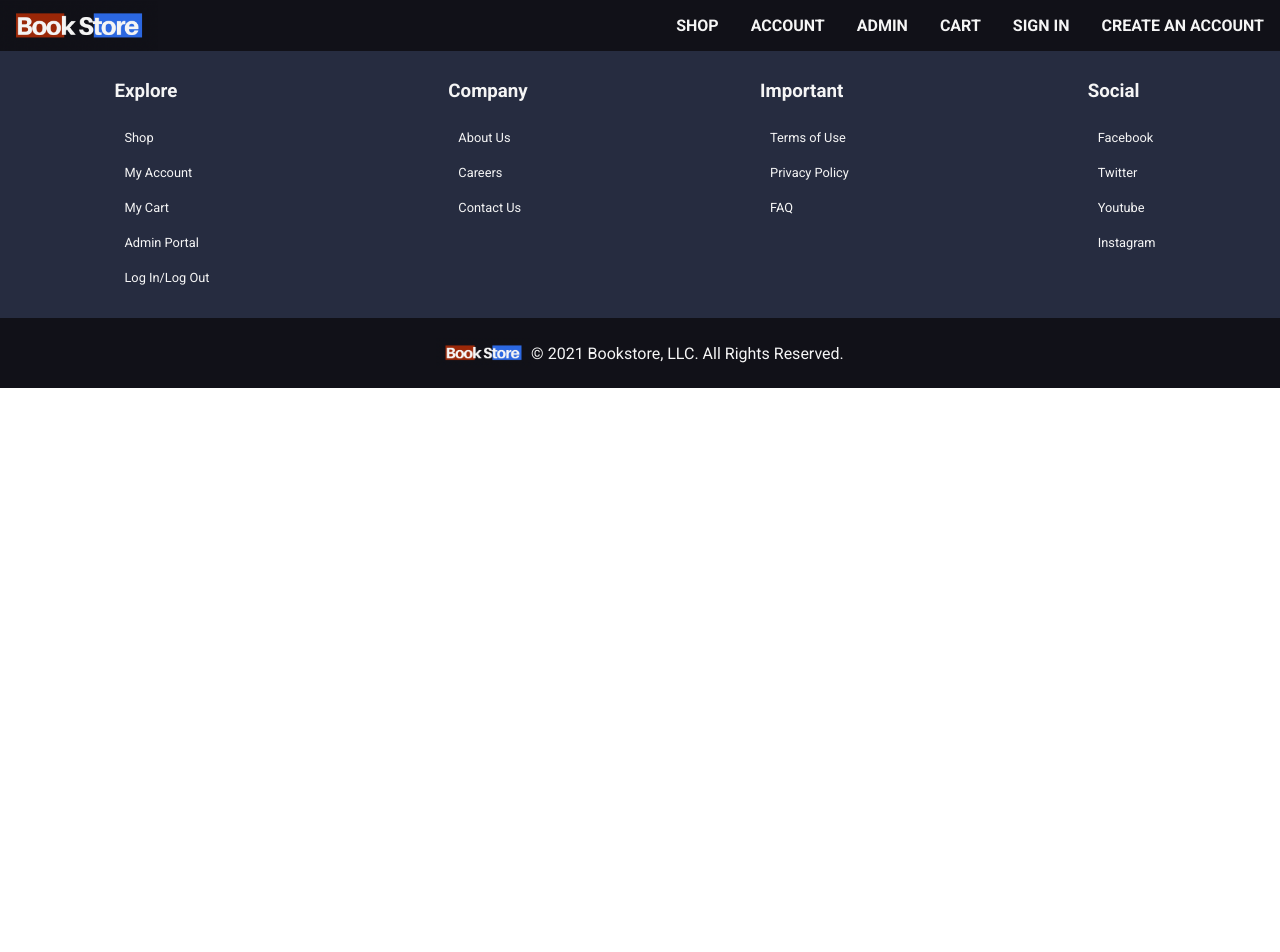
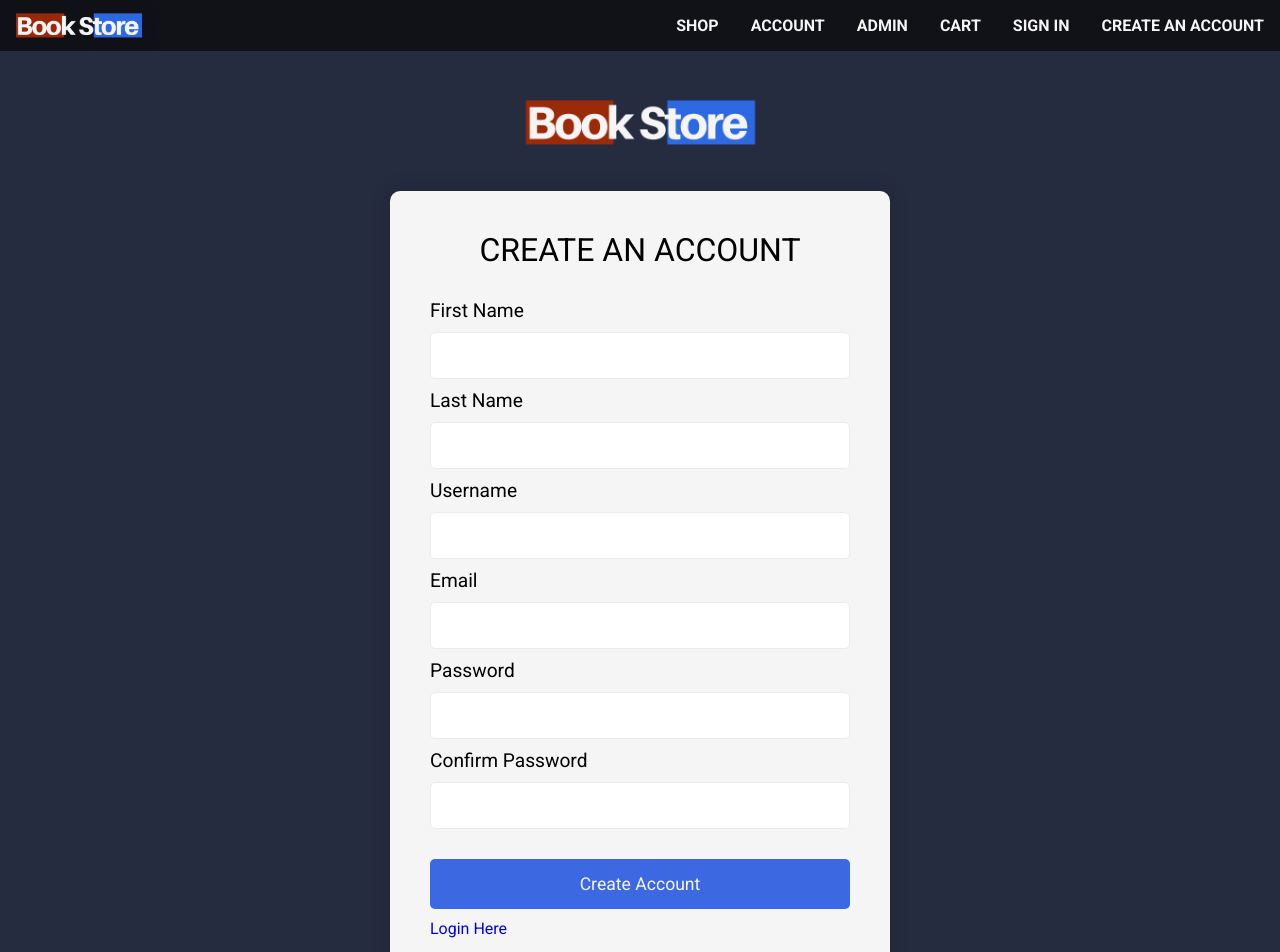
Before and after one commit to joshuasells/termProjectAWAD, a React (Create React App) app: page /createaccount in a window 1280 px wide. Shown: the top 952 px of the page. Before the commit the page ends 800 px from the top, so only its background shows below. Built offline with nearby package versions, Linux system fonts and the light colour scheme.

Commit message:
adds functionality to a couple nav links, closes the nav when a nav links is clicked

```diff
--- a/src/components/App.js
+++ b/src/components/App.js
@@ -14,7 +14,16 @@ class App extends Component {
           <Navbar />
           <Switch>
             <Route exact path="/" component={Header} />
-            <Route exact path="/signin" component={Login} />
+            <Route exact path="/signin" render={(props) => {
+              return (
+                <Login login={true} />
+              )
+            }} />
+            <Route exact path="/createaccount" render={(props) => {
+              return (
+                <Login login={false} />
+              )
+            }} />
           </Switch>
           <Footer />
         </div>
--- a/src/components/micro-components/Header.js
+++ b/src/components/micro-components/Header.js
@@ -1,4 +1,5 @@
 import React from 'react';
+import { Link } from 'react-router-dom';
 import Button from './Button';
 import bookLover from '../../assets/bookLover.png';
 import '../../stylesheets/Header.css';
@@ -9,7 +10,7 @@ function Header(props) {
       <div className="Header-container">
         <div className="content">
           <h1>Find the right book for the right class.</h1>
-          <Button value="FIND MY BOOK" />
+          <Link to="/createaccount"><Button value="FIND MY BOOK" /></Link>
         </div>
         <img src={bookLover} alt="Book Lover Design"></img>
       </div>
--- a/src/components/micro-components/Login.js
+++ b/src/components/micro-components/Login.js
@@ -1,4 +1,5 @@
 import React from 'react';
+import { Link } from 'react-router-dom';
 import '../../stylesheets/Login.css';
 import Logo from './Logo';
 import TextInput from './TextInput';
@@ -13,7 +14,7 @@ const LoginForm = (props) => {
         <TextInput label="Password" type="password" name="password" id="password" />
         <Button value="SIGN IN" />
       </form>
-      <button onClick={props.handleClick}>Create an Account</button>
+      <Link to="/createaccount">Create an Account Here</Link>
     </>
   );
 };
@@ -31,35 +32,20 @@ const CreateAccountForm = (props) => {
         <TextInput label="Confirm Password" type="password" name="cfmPassword" id="cfmPassword" />
         <Button value="Create Account" />
       </form>
-      <button onClick={props.handleClick}>Login Here</button>
+      <Link to="/signin">Login Here</Link>
     </>
   );
-}
+};
 
-class Login extends React.Component {
-  constructor(props) {
-    super(props);
-    this.state = {
-      login: true,
-    };
-    this.handleClick = this.handleClick.bind(this);
-  }
-
-  handleClick(e) {
-    e.preventDefault();
-    this.setState({ login: !this.state.login });
-  }
-
-  render() {
+const Login = (props) => {
 
   let form;
-    if (this.state.login) {
-      form = <LoginForm handleClick={this.handleClick}/>
+  if (props.login) {
+    form = <LoginForm />
   }
   else {
-      form = <CreateAccountForm  handleClick={this.handleClick}/>
+    form = <CreateAccountForm />
   }
-
 
   return (
     <>
@@ -71,7 +57,6 @@ class Login extends React.Component {
       </div>
     </>
   );
-  }
-}
+};
 
 export default Login;
--- a/src/components/micro-components/Navbar.js
+++ b/src/components/micro-components/Navbar.js
@@ -11,6 +11,7 @@ class Navbar extends React.Component {
     };
 
     this.toggleHamburger = this.toggleHamburger.bind(this);
+    this.closeNav = this.closeNav.bind(this);
   }
 
   toggleHamburger(e) {
@@ -28,8 +29,12 @@ class Navbar extends React.Component {
     }
   }
 
-  nullifyLinks(e) {
-    e.preventDefault();
+  closeNav(e) {
+    if (this.state.classes === "Navbar__navbar-links Navbar__active") {
+      this.setState({
+        classes: "Navbar__navbar-links"
+      });
+    }
   }
 
 
@@ -45,12 +50,12 @@ class Navbar extends React.Component {
           </a>
           <div className={this.state.classes}>
             <ul>
-              <li><a href="" onClick={this.nullifyLinks}>SHOP</a></li>
-              <li><a href="" onClick={this.nullifyLinks}>ACCOUNT</a></li>
-              <li><a href="" onClick={this.nullifyLinks}>ADMIN</a></li>
-              <li><a href="" onClick={this.nullifyLinks}>CART</a></li>
-              <li><Link to="/signin">SIGN IN</Link></li>
-              <li><a href="" onClick={this.nullifyLinks}>CREATE AN ACCOUNT</a></li>
+              <li><a href="" onClick={this.closeNav}>SHOP</a></li>
+              <li><a href="" onClick={this.closeNav}>ACCOUNT</a></li>
+              <li><a href="" onClick={this.closeNav}>ADMIN</a></li>
+              <li><a href="" onClick={this.closeNav}>CART</a></li>
+              <li><Link to="/signin" onClick={this.closeNav}>SIGN IN</Link></li>
+              <li><Link to="/createaccount" onClick={this.closeNav}>CREATE AN ACCOUNT</Link></li>
             </ul>
           </div>
         </nav>
--- a/src/stylesheets/Header.css
+++ b/src/stylesheets/Header.css
@@ -30,3 +30,7 @@
 .Header__ img {
   min-width: 10px;
 }
+
+.Header__ a {
+  text-decoration: none;
+}
--- a/src/stylesheets/Navbar.css
+++ b/src/stylesheets/Navbar.css
@@ -75,7 +75,7 @@ body {
   border-radius: 10px;
 }
 
-@media (max-width: 720px) {
+@media (max-width: 800px) {
   .Navbar__toggle-button {
     display: flex;
   }
```
Lines whose indentation alone changed are shown as unchanged.
